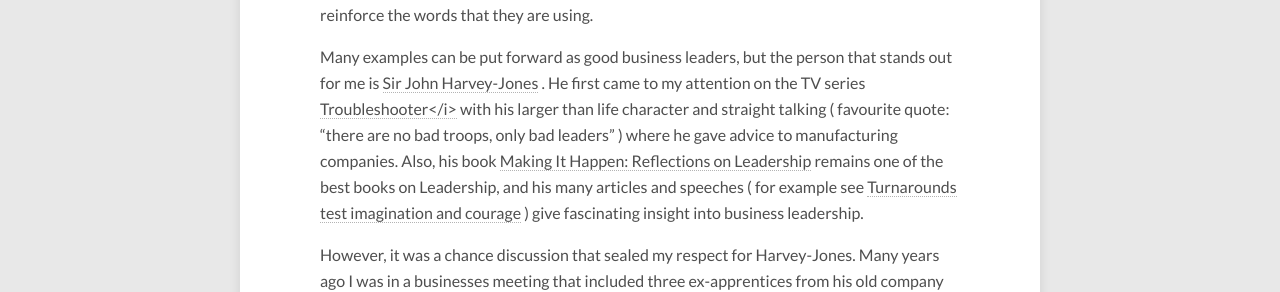
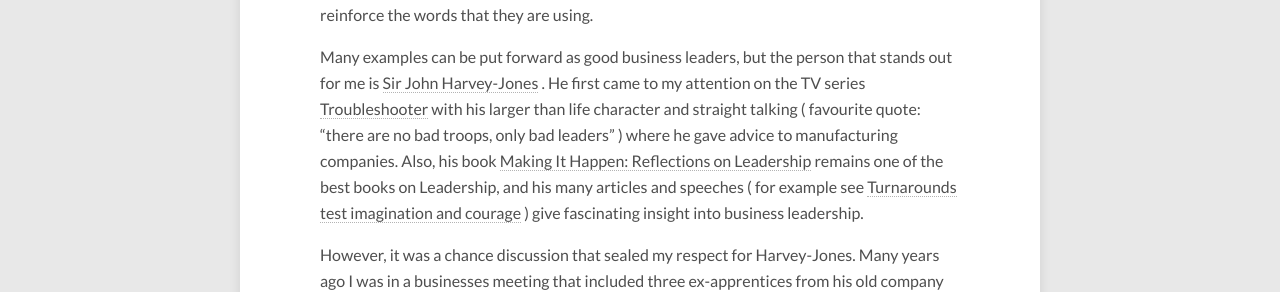
Before and after one commit to dtinblack/dtinblack.github.io, a Jekyll site: the page built from _posts/2016-11-26-business-leadership.md, in a window 1280 px wide. Shown: the part 898-1190 px from the top of the page. Built offline with Jekyll 4.4.1, drawn with Linux system fonts in a browser that asks for light colours; nearby versions of some CDN libraries.

Commit message:
corrected a sentance

```diff
--- a/_posts/2016-11-26-business-leadership.md
+++ b/_posts/2016-11-26-business-leadership.md
@@ -29,7 +29,7 @@
 me is
 <a href="https://www.theguardian.com/business/2008/jan/11/ici.bbc" >Sir John Harvey-Jones</a>
 . He first came to my attention on the TV series
-<a href="http://ow.ly/T1Ct309SW3q">Troubleshooter</i></a>
+<a href="http://ow.ly/T1Ct309SW3q">Troubleshooter</a>
 with his larger than life character and straight talking (  favourite quote: "there are no bad
 troops, only bad leaders" ) where he gave advice to manufacturing companies.  Also, his book
 <a href="https://books.google.co.uk/books/about/Making_It_Happen.html?id=Av4gOQAACAAJ&redir_esc=y">Making It Happen: Reflections on Leadership</a> remains one of the best books on Leadership, and his many articles and speeches ( for example see
```
Also changed, not shown: 1 other file.
